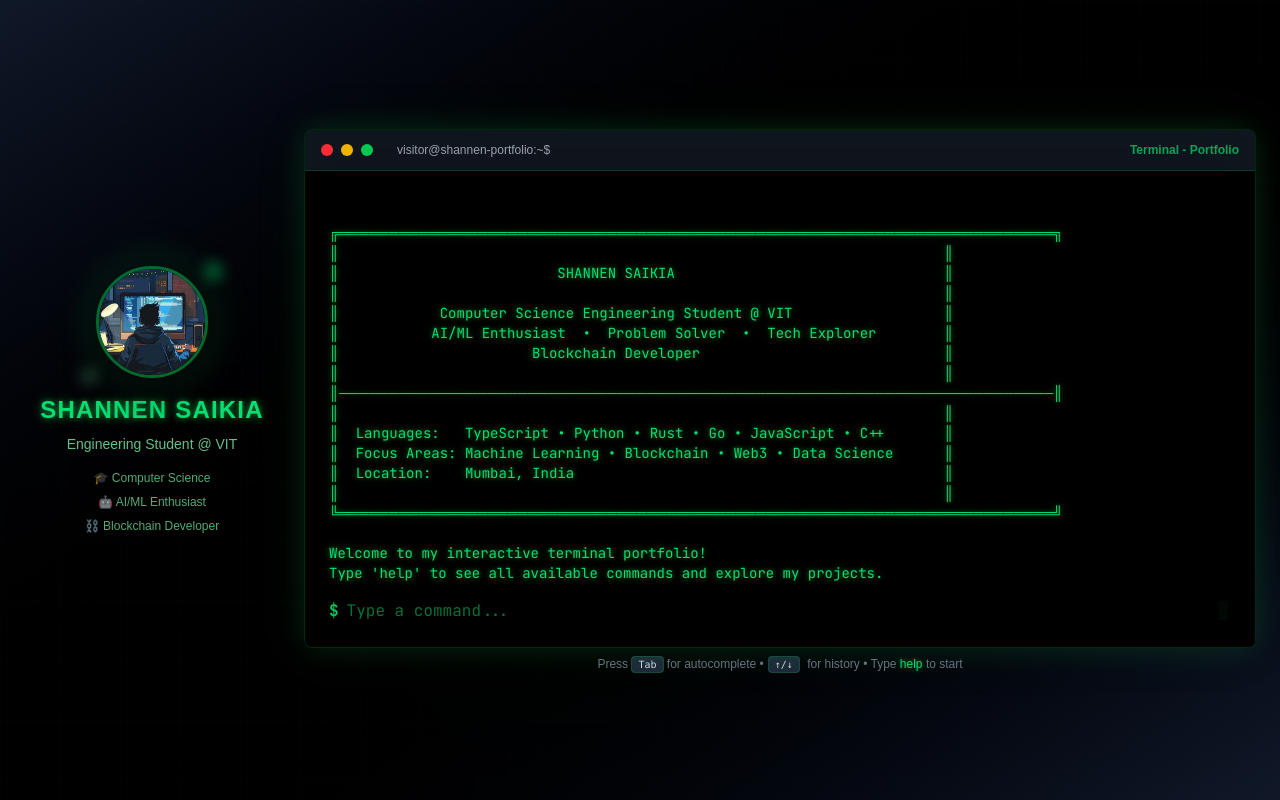
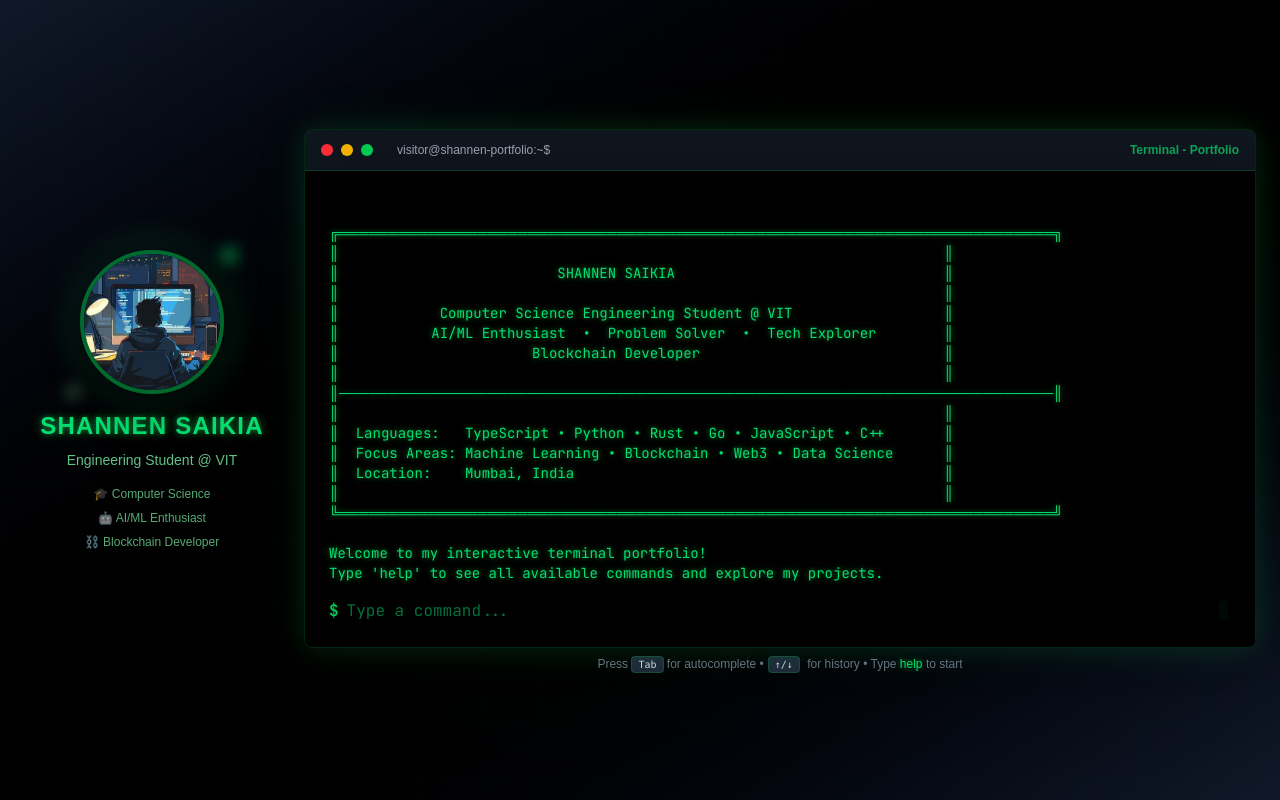
Before and after one commit to myst9811/terminal-portfolio, a Next.js app: page / in a window 1280 px wide. Built offline with nearby package versions, Linux system fonts and the light colour scheme.

Commit message:
chore: adjusting the avatar layout

```diff
--- a/src/components/Avatar.tsx
+++ b/src/components/Avatar.tsx
@@ -36,7 +36,7 @@ export default function Avatar() {
       <motion.div
         whileHover={{ scale: 1.05, rotate: 5 }}
         transition={{ type: "spring", stiffness: 300, damping: 20 }}
-        className="relative w-24 h-24 sm:w-28 sm:h-28 rounded-full overflow-hidden border-3 border-green-500/50 shadow-2xl"
+        className="relative w-32 h-32 sm:w-36 sm:h-36 rounded-full overflow-hidden border-4 border-green-500/50 shadow-2xl"
       >
         <Image
           src="/Developer programmer-Программист-разработчик.jpeg"
```
